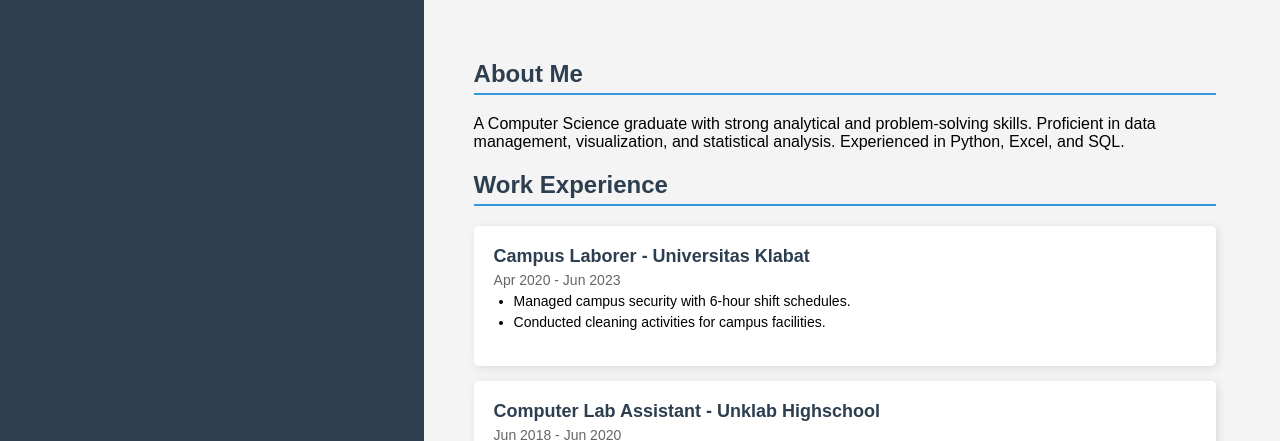
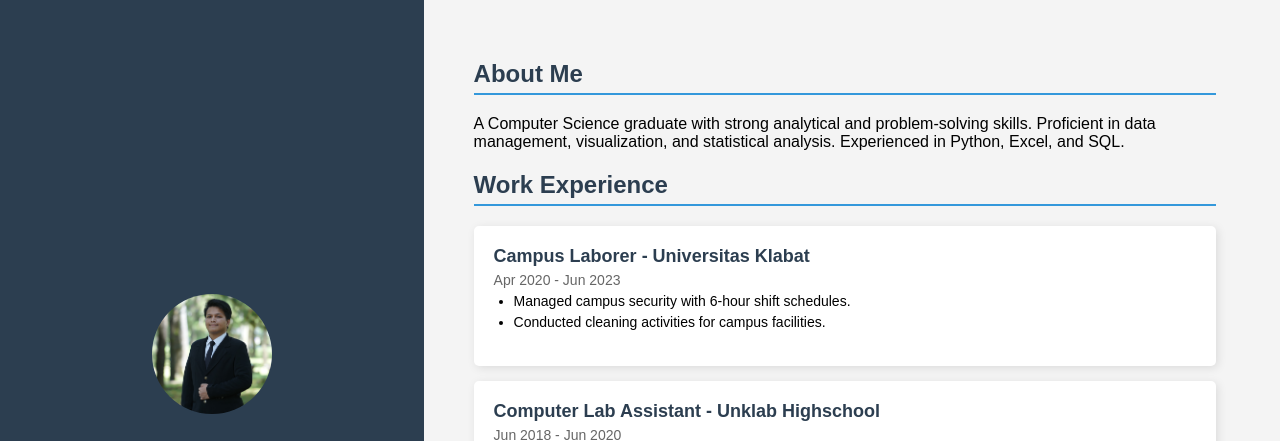
Before and after one commit to JanOne112/Jan-One.github.io, a plain HTML site: page index.html in a window 1280 px wide. Shown: the top 441 px of the page. Drawn offline with Linux system fonts and the light colour scheme.

Commit message:
Update styles.css

```diff
--- a/styles.css
+++ b/styles.css
@@ -24,7 +24,7 @@ body {
 .profile-pic {
     width: 120px;
     height: 120px;
-    background: url('./Joseph_Janone_Tiwouw_1_.jpg') no-repeat center center / cover;
+    background: url('Joseph Janone Tiwouw (1).jpg') no-repeat center center / cover;
     border-radius: 50%;
     margin: 0 auto 20px;
 }
```
